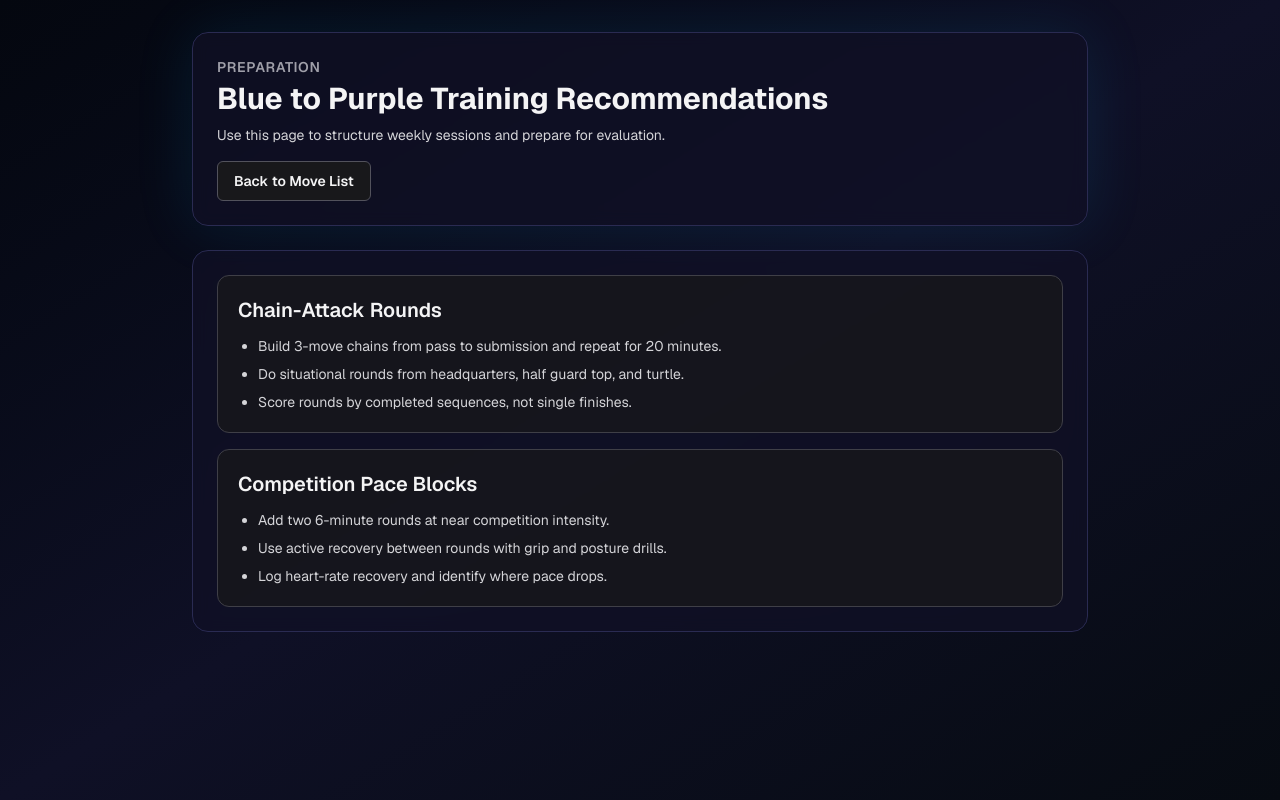
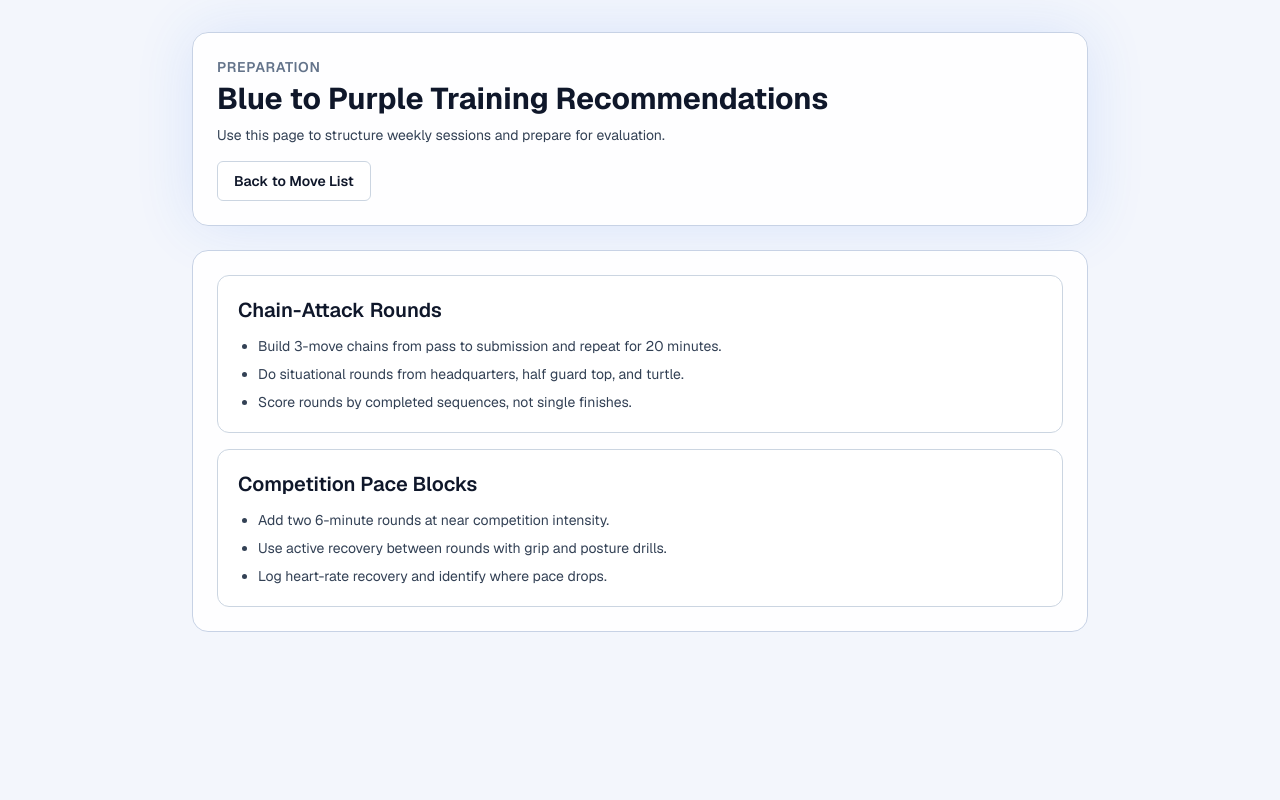
Before and after one commit to waynegraham/belt-progressions, a Next.js app: page /blue-to-purple/training in a window 1280 px wide. Built offline with nearby package versions, Linux system fonts and the light colour scheme.

Commit message:
Updates the layout and move modes with light/dark themes.

```diff
--- a/src/app/[belt]/training/page.tsx
+++ b/src/app/[belt]/training/page.tsx
@@ -15,32 +15,45 @@ export default async function BeltTrainingPage({ params }: BeltTrainingPageProps
   const track = beltTracks[resolvedParams.belt];
 
   return (
-    <main className={`min-h-screen bg-gradient-to-br ${track.theme.pageBg} p-4 text-zinc-100 md:p-8`}>
+    <main className="min-h-screen bg-[var(--background)] p-4 text-[var(--foreground)] md:p-8">
       <div className="mx-auto max-w-4xl space-y-6">
         <header
-          className={`rounded-2xl border p-6 shadow-[0_0_60px_rgba(14,165,233,0.12)] backdrop-blur ${track.theme.cardBg} ${track.theme.border}`}
+          className="rounded-2xl border p-6 shadow-[0_0_60px_var(--glow-a)] backdrop-blur"
+          style={{ borderColor: "var(--border-1)", backgroundColor: "var(--surface-1)" }}
         >
-          <p className="text-sm font-semibold uppercase tracking-wider text-zinc-400">Preparation</p>
-          <h1 className={`mt-1 text-3xl font-bold ${track.theme.text}`}>
+          <p className="text-sm font-semibold uppercase tracking-wider text-[var(--muted-subtle)]">Preparation</p>
+          <h1 className="mt-1 text-3xl font-bold text-[var(--foreground)]">
             {track.label} Training Recommendations
           </h1>
-          <p className="mt-2 text-sm text-zinc-300">
+          <p className="mt-2 text-sm text-[var(--text-muted)]">
             Use this page to structure weekly sessions and prepare for evaluation.
           </p>
           <Link
             href={`/${track.slug}`}
-            className="mt-4 inline-flex h-10 items-center justify-center rounded-md border border-zinc-600 bg-zinc-900 px-4 text-sm font-semibold text-zinc-100 hover:bg-zinc-800"
+            className="mt-4 inline-flex h-10 items-center justify-center rounded-md border px-4 text-sm font-semibold hover:brightness-110"
+            style={{
+              borderColor: "var(--button-secondary-border)",
+              backgroundColor: "var(--button-secondary-bg)",
+              color: "var(--button-secondary-text)",
+            }}
           >
             Back to Move List
           </Link>
         </header>
 
-        <section className={`rounded-2xl border p-4 backdrop-blur md:p-6 ${track.theme.cardBg} ${track.theme.border}`}>
+        <section
+          className="rounded-2xl border p-4 backdrop-blur md:p-6"
+          style={{ borderColor: "var(--border-1)", backgroundColor: "var(--surface-1)" }}
+        >
           <ul className="space-y-4">
             {track.trainingRecommendations.map((recommendation) => (
-              <li key={recommendation.title} className="rounded-xl border border-zinc-700 bg-zinc-900/80 p-5">
-                <h2 className={`text-xl font-semibold ${track.theme.text}`}>{recommendation.title}</h2>
-                <ul className="mt-3 list-disc space-y-2 pl-5 text-sm text-zinc-300">
+              <li
+                key={recommendation.title}
+                className="rounded-xl border p-5"
+                style={{ borderColor: "var(--panel-border)", backgroundColor: "var(--panel-strong)" }}
+              >
+                <h2 className="text-xl font-semibold text-[var(--foreground)]">{recommendation.title}</h2>
+                <ul className="mt-3 list-disc space-y-2 pl-5 text-sm text-[var(--text-muted)]">
                   {recommendation.notes.map((note) => (
                     <li key={note}>{note}</li>
                   ))}
--- a/src/app/globals.css
+++ b/src/app/globals.css
@@ -1,8 +1,49 @@
 @import "tailwindcss";
 
 :root {
+  --background: #f3f6fc;
+  --foreground: #0f172a;
+  --surface-1: rgba(255, 255, 255, 0.88);
+  --surface-2: rgba(248, 250, 252, 0.92);
+  --border-1: #c7d2e5;
+  --text-muted: #334155;
+  --nav-text: #334155;
+  --button-secondary-bg: #ffffff;
+  --button-secondary-border: #cbd5e1;
+  --button-secondary-text: #0f172a;
+  --overlay: rgba(15, 23, 42, 0.45);
+  --panel-strong: #ffffff;
+  --panel-soft: #eef2ff;
+  --panel-border: #cbd5e1;
+  --input-bg: #ffffff;
+  --input-border: #94a3b8;
+  --input-text: #0f172a;
+  --muted-subtle: #64748b;
+  --glow-a: rgba(37, 99, 235, 0.12);
+  --glow-b: rgba(14, 165, 233, 0.1);
+}
+
+:root[data-theme="dark"] {
   --background: #04070f;
   --foreground: #f4f4f5;
+  --surface-1: rgba(10, 19, 34, 0.85);
+  --surface-2: rgba(7, 15, 29, 0.8);
+  --border-1: #1d2d4a;
+  --text-muted: #a1a1aa;
+  --nav-text: #d4d4d8;
+  --button-secondary-bg: rgba(9, 20, 38, 0.85);
+  --button-secondary-border: #3f4b66;
+  --button-secondary-text: #f4f4f5;
+  --overlay: rgba(0, 0, 0, 0.7);
+  --panel-strong: rgba(9, 17, 32, 0.95);
+  --panel-soft: rgba(24, 31, 46, 0.92);
+  --panel-border: #334155;
+  --input-bg: rgba(9, 20, 38, 0.9);
+  --input-border: #475569;
+  --input-text: #f4f4f5;
+  --muted-subtle: #a1a1aa;
+  --glow-a: rgba(14, 165, 233, 0.18);
+  --glow-b: rgba(59, 130, 246, 0.14);
 }
 
 @theme inline {
@@ -17,7 +58,26 @@ body {
   color: var(--foreground);
   font-family: var(--font-geist-sans), "Segoe UI", sans-serif;
   background-image:
-    radial-gradient(1000px 500px at 10% -5%, rgba(14, 165, 233, 0.18), transparent),
-    radial-gradient(800px 420px at 90% 0%, rgba(59, 130, 246, 0.14), transparent);
+    radial-gradient(1000px 500px at 10% -5%, var(--glow-a), transparent),
+    radial-gradient(800px 420px at 90% 0%, var(--glow-b), transparent);
   background-attachment: fixed;
 }
+
+.belt-color-cycle {
+  background-image: linear-gradient(90deg, #7dd3fc 0%, #a78bfa 45%, #a8a29e 70%, #7dd3fc 100%);
+  background-size: 220% 100%;
+  background-position: 0% 50%;
+  -webkit-background-clip: text;
+  background-clip: text;
+  color: transparent;
+  animation: belt-color-cycle 6s ease-in-out infinite alternate;
+}
+
+@keyframes belt-color-cycle {
+  0% {
+    background-position: 0% 50%;
+  }
+  100% {
+    background-position: 100% 50%;
+  }
+}
--- a/src/app/layout.tsx
+++ b/src/app/layout.tsx
@@ -23,10 +23,23 @@ export default function RootLayout({
   children: React.ReactNode;
 }>) {
   return (
-    <html lang="en">
-      <body
-        className={`${geistSans.variable} ${geistMono.variable} antialiased`}
-      >
+    <html lang="en" suppressHydrationWarning>
+      <head>
+        <script
+          dangerouslySetInnerHTML={{
+            __html: `(() => {
+  try {
+    const saved = localStorage.getItem("theme");
+    const system = window.matchMedia("(prefers-color-scheme: dark)").matches ? "dark" : "light";
+    document.documentElement.dataset.theme = saved === "dark" || saved === "light" ? saved : system;
+  } catch {
+    document.documentElement.dataset.theme = "light";
+  }
+})();`,
+          }}
+        />
+      </head>
+      <body className={`${geistSans.variable} ${geistMono.variable} antialiased`}>
         {children}
       </body>
     </html>
--- /dev/null
+++ b/src/components/ThemeToggleButton.tsx
@@ -0,0 +1,52 @@
+"use client";
+
+import { useEffect, useState } from "react";
+
+type Theme = "light" | "dark";
+
+const STORAGE_KEY = "theme";
+
+export default function ThemeToggleButton() {
+  const [theme, setTheme] = useState<Theme>(getPreferredTheme);
+
+  useEffect(() => {
+    applyTheme(theme);
+  }, [theme]);
+
+  const toggleTheme = () => {
+    setTheme((current) => (current === "dark" ? "light" : "dark"));
+  };
+
+  return (
+    <button
+      type="button"
+      onClick={toggleTheme}
+      className="inline-flex h-10 items-center justify-center rounded-md border bg-[var(--button-secondary-bg)] px-4 text-sm font-semibold text-[var(--button-secondary-text)] transition-colors hover:brightness-110"
+      style={{ borderColor: "var(--button-secondary-border)" }}
+      aria-label={`Switch to ${theme === "dark" ? "light" : "dark"} theme`}
+    >
+      {theme === "dark" ? "Light Theme" : "Dark Theme"}
+    </button>
+  );
+}
+
+function getPreferredTheme(): Theme {
+  if (typeof window === "undefined") {
+    return "light";
+  }
+
+  const saved = window.localStorage.getItem(STORAGE_KEY);
+  if (saved === "light" || saved === "dark") {
+    return saved;
+  }
+
+  return window.matchMedia("(prefers-color-scheme: dark)").matches ? "dark" : "light";
+}
+
+function applyTheme(theme: Theme) {
+  if (typeof document === "undefined" || typeof window === "undefined") {
+    return;
+  }
+  document.documentElement.dataset.theme = theme;
+  window.localStorage.setItem(STORAGE_KEY, theme);
+}
--- a/src/lib/belt-data.ts
+++ b/src/lib/belt-data.ts
@@ -38,13 +38,13 @@ const whiteToBlue: BeltTrack = {
   label: "White to Blue",
   subtitle: "Core survival, escapes, and foundational attacks.",
   theme: {
-    pageBg: "from-[#04070f] via-[#071326] to-[#070b12]",
+    pageBg: "from-zinc-100 via-[#071326] to-[#070b12]",
     cardBg: "bg-[#0b1222]/75",
     border: "border-[#1f2f4d]",
-    accent: "bg-sky-500 hover:bg-sky-400",
-    accentMuted: "bg-sky-500/20 text-sky-200",
+    accent: "bg-blue-900 hover:bg-blue-800",
+    accentMuted: "bg-blue-900/25 text-blue-100",
     text: "text-zinc-100",
-    trackBar: "from-sky-400 to-sky-600",
+    trackBar: "from-zinc-100 to-blue-900",
   },
   moves: [
     {
@@ -113,13 +113,13 @@ const blueToPurple: BeltTrack = {
   label: "Blue to Purple",
   subtitle: "Link attacks with transitions and positional control.",
   theme: {
-    pageBg: "from-[#04070f] via-[#0f1026] to-[#070b12]",
+    pageBg: "from-blue-300 via-[#0f1026] to-[#070b12]",
     cardBg: "bg-[#111126]/75",
     border: "border-[#2a2b52]",
-    accent: "bg-violet-500 hover:bg-violet-400",
-    accentMuted: "bg-violet-500/20 text-violet-200",
+    accent: "bg-purple-800 hover:bg-purple-700",
+    accentMuted: "bg-purple-800/25 text-purple-100",
     text: "text-zinc-100",
-    trackBar: "from-violet-400 to-violet-600",
+    trackBar: "from-blue-300 to-purple-800",
   },
   moves: [
     {
@@ -188,13 +188,13 @@ const purpleToBrown: BeltTrack = {
   label: "Purple to Brown",
   subtitle: "Refine decision-making, pressure, and high-percentage finishes.",
   theme: {
-    pageBg: "from-[#06070d] via-[#1a1310] to-[#070b12]",
+    pageBg: "from-purple-800 via-[#1a1310] to-[#070b12]",
     cardBg: "bg-[#1a1310]/75",
     border: "border-[#4a3a2d]",
-    accent: "bg-amber-600 hover:bg-amber-500",
-    accentMuted: "bg-amber-500/20 text-amber-200",
+    accent: "bg-stone-500 hover:bg-stone-400",
+    accentMuted: "bg-stone-500/25 text-stone-100",
     text: "text-zinc-100",
-    trackBar: "from-amber-500 to-amber-700",
+    trackBar: "from-purple-800 to-stone-500",
   },
   moves: [
     {
```
Also changed, not shown: src/app/page.tsx (+64 -28 lines), src/components/BeltMovesPage.tsx (+49 -21 lines), src/components/MoveTestMode.tsx (+43 -15 lines).
